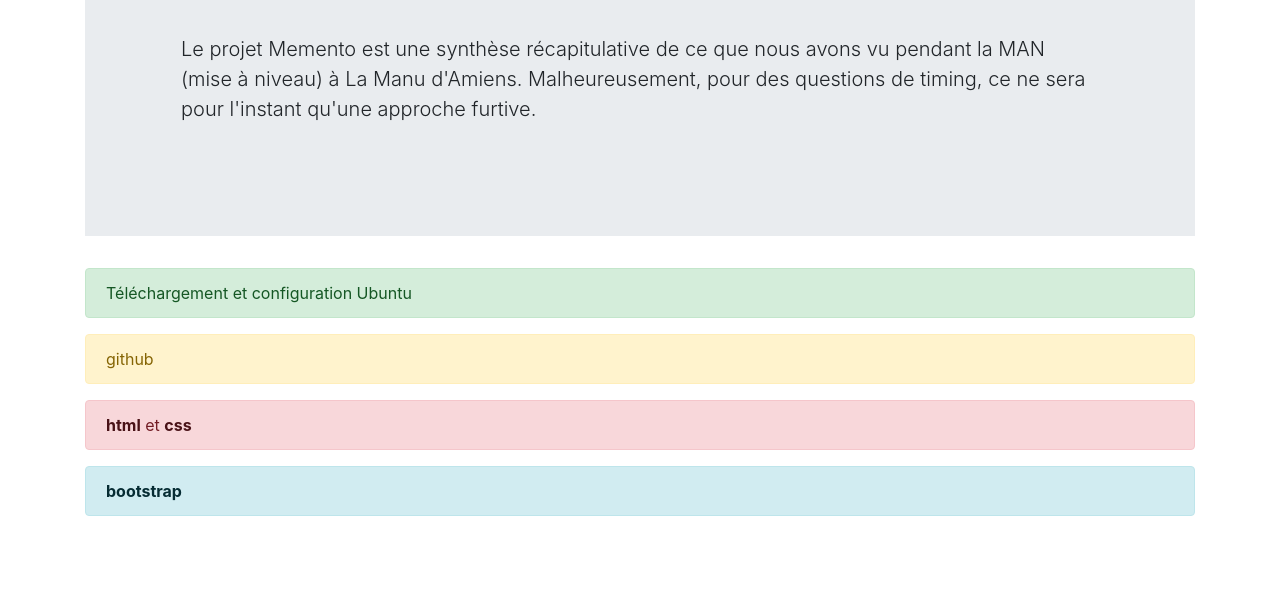
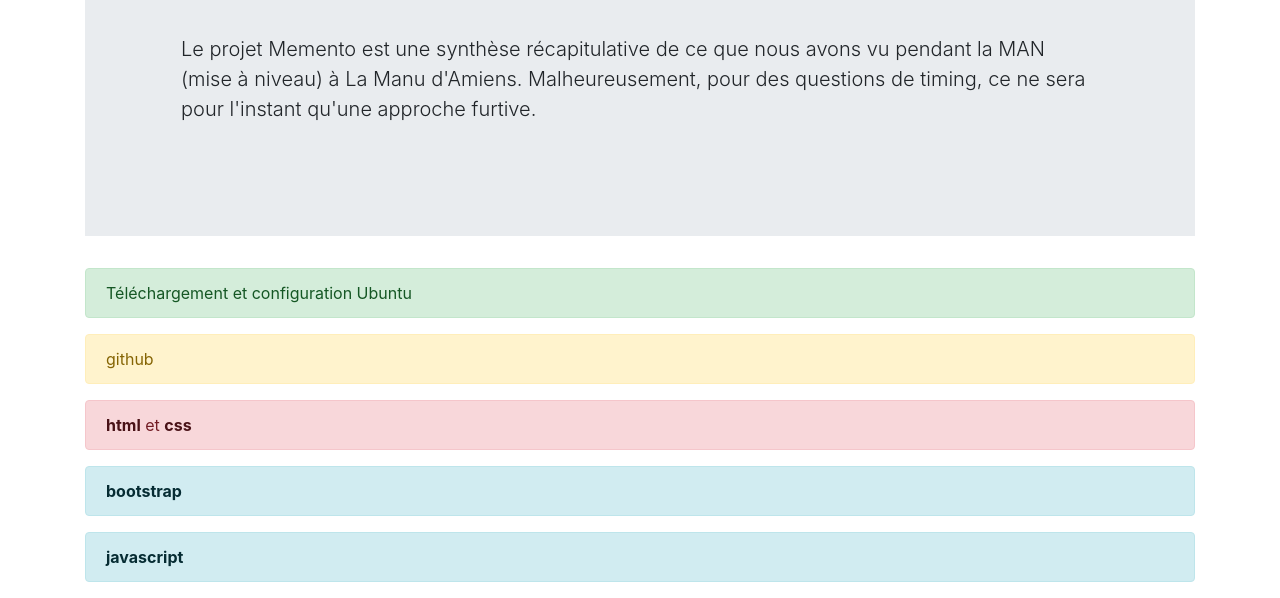
Before and after one commit to francois80/Memento, a plain HTML site: page index.html in a window 1280 px wide. Shown: the part 241-839 px from the top of the page. Before the commit the page ends 800 px from the top, so only its background shows below. Drawn offline with nearby package versions, Linux system fonts and the light colour scheme.

Commit message:
MAJ Memento avec les exercices javascript

```diff
--- a/index.html
+++ b/index.html
@@ -46,6 +46,9 @@
       <div class="alert alert-info" role="alert">
         <a href="exoBootstrap.html" class="alert-link">bootstrap</a>
       </div>
+      <div class="alert alert-info" role="alert">
+        <a href="exerciceJS/index.html" class="alert-link">javascript</a>
+      </div>
     </div>
 
     <!-- Optional JavaScript -->
```
